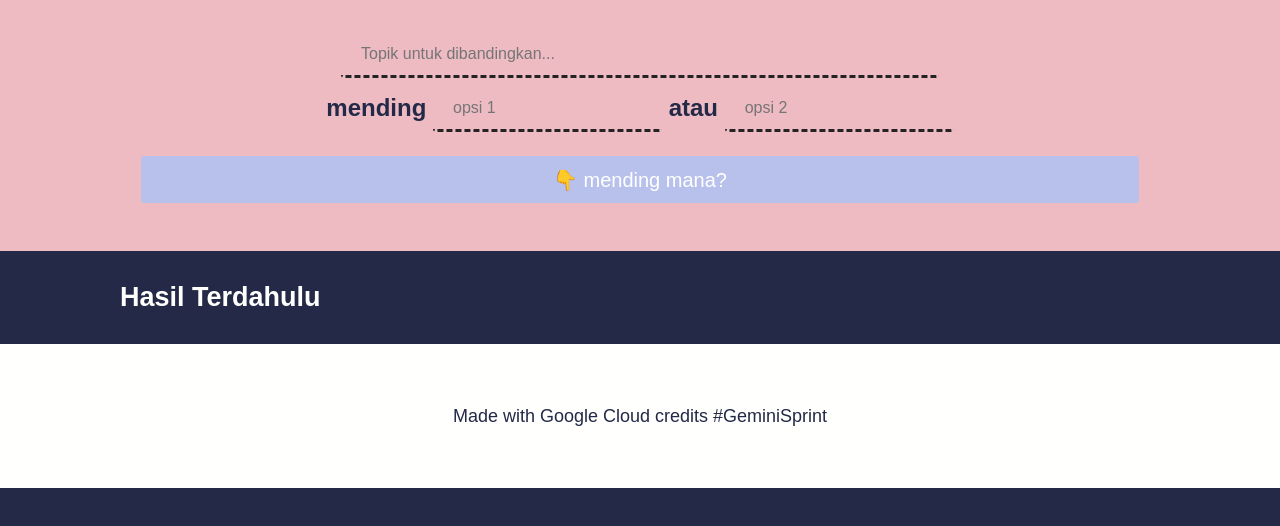
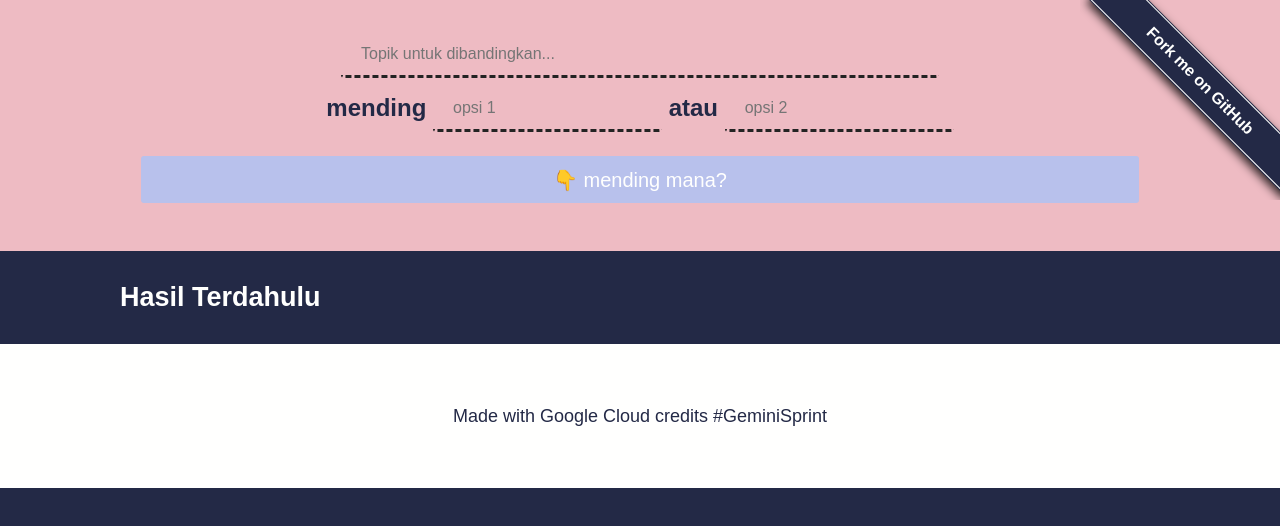
Before and after one commit to rizafahmi/gemini-for-web-dev, a website: page public/index.html in a window 1280 px wide. Drawn offline with Linux system fonts and the light colour scheme; no server answers; a web font is replaced by a local one.

Commit message:
Add github ribbon

```diff
--- a/public/index.html
+++ b/public/index.html
@@ -129,6 +129,69 @@
 </head>
 
 <body>
+  <style>
+    #forkongithub a {
+      background: #232946;
+      color: #fffffe;
+      text-decoration: none;
+      font-family: arial, sans-serif;
+      text-align: center;
+      font-weight: bold;
+      padding: 5px 40px;
+      font-size: 1rem;
+      line-height: 2rem;
+      position: relative;
+      transition: 0.5s;
+    }
+
+    #forkongithub a:hover {
+      background: #d4939d;
+      color: #fffffe;
+    }
+
+    #forkongithub a::before,
+    #forkongithub a::after {
+      content: "";
+      width: 100%;
+      display: block;
+      position: absolute;
+      top: 1px;
+      left: 0;
+      height: 1px;
+      background: #fffffe;
+    }
+
+    #forkongithub a::after {
+      bottom: 1px;
+      top: auto;
+    }
+
+    @media screen and (min-width:800px) {
+      #forkongithub {
+        position: fixed;
+        display: block;
+        top: 0;
+        right: 0;
+        width: 200px;
+        overflow: hidden;
+        height: 200px;
+        z-index: 9999;
+      }
+
+      #forkongithub a {
+        width: 200px;
+        position: absolute;
+        top: 60px;
+        right: -60px;
+        transform: rotate(45deg);
+        -webkit-transform: rotate(45deg);
+        -ms-transform: rotate(45deg);
+        -moz-transform: rotate(45deg);
+        -o-transform: rotate(45deg);
+        box-shadow: 4px 4px 10px rgba(0, 0, 0, 0.8);
+      }
+    }
+  </style><span id="forkongithub"><a href="https://github.com/rizafahmi/gemini-for-web-dev">Fork me on GitHub</a></span>
   <section>
     <div class="topic"><input type="text" id="topic" name="topic" placeholder="Topik untuk dibandingkan..." required />
     </div>
```
